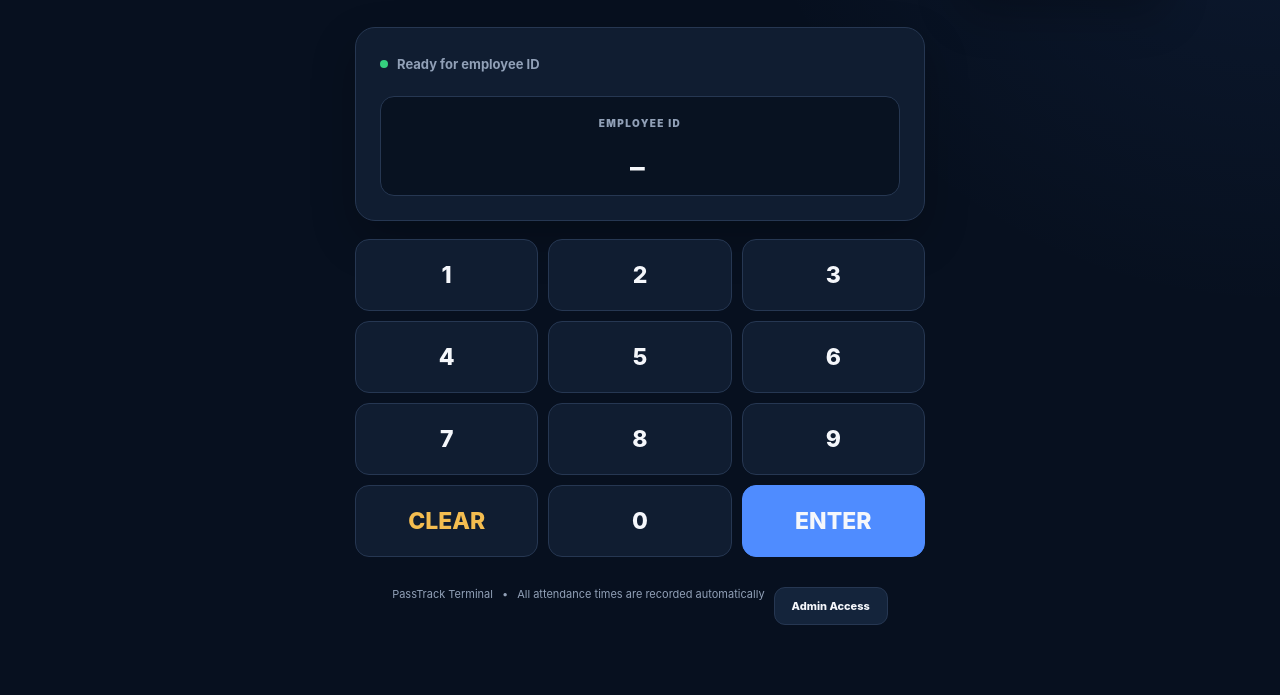
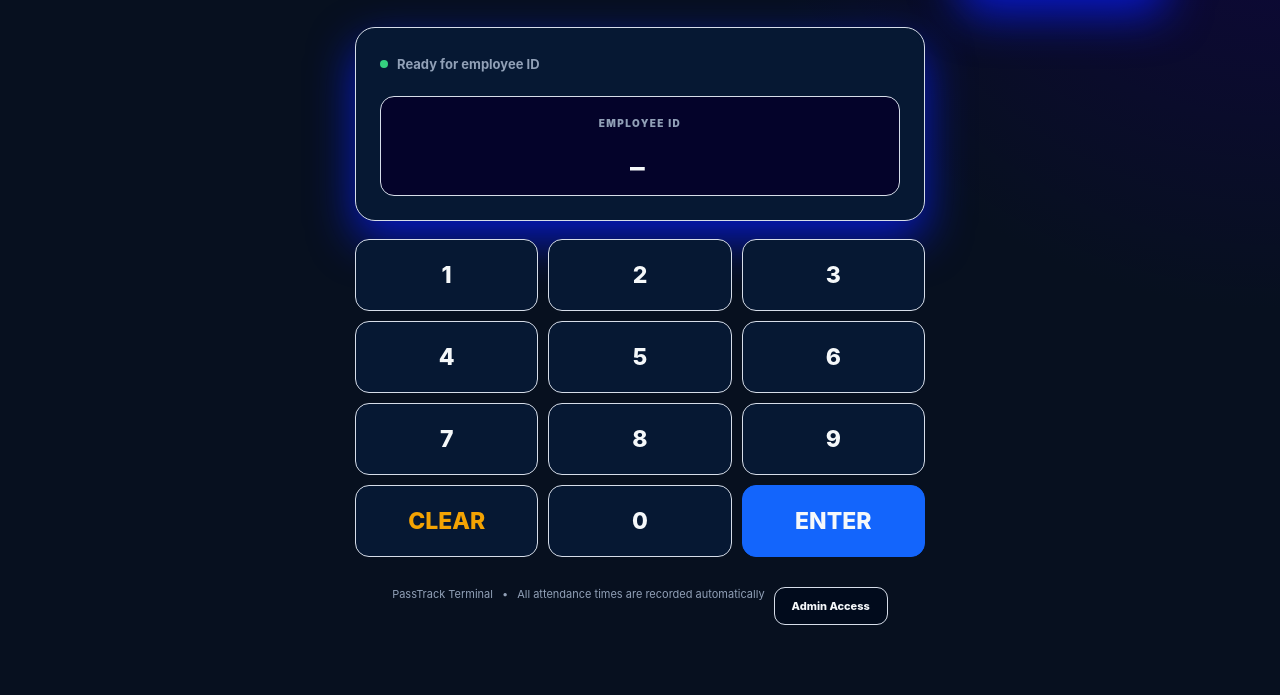
Before and after one commit to kokolade/PassTrack, a plain HTML site: page index.html in a window 1280 px wide. Shown: the part 246-941 px from the top of the page. Drawn offline with Linux system fonts and the light colour scheme.

Commit message:
update PassTrack features

```diff
--- a/css/styles.css
+++ b/css/styles.css
@@ -1,22 +1,22 @@
 :root {
   --bg: #07101f;
   --bg-soft: #0c1729;
-  --panel: #101d31;
-  --panel-2: #14243b;
-  --border: #263752;
+  --panel: #061833;
+  --panel-2: #010b1c;
+  --border: #d6dde9;
 
-  --text: #f5f7fb;
+  --text: #f5f8fa;
   --muted: #91a0b7;
 
-  --primary: #4f8cff;
-  --primary-dark: #3778eb;
+  --primary: #1365fc;
+  --primary-dark: #e4e6ea;
 
   --success: #35d07f;
-  --warning: #f4bd50;
-  --danger: #f26464;
+  --warning: #f3a303;
+  --danger: #f40909;
 
   --radius: 16px;
-  --shadow: 0 18px 45px rgba(0, 0, 0, 0.24);
+  --shadow: 0 18px 45px rgba(7, 27, 245, 0.768);
 }
 
 * {
@@ -34,7 +34,7 @@ body {
   background:
     radial-gradient(
       circle at top right,
-      rgba(79, 140, 255, 0.09),
+      rgba(18, 1, 75, 0.807),
       transparent 35%
     ),
     var(--bg);
@@ -80,7 +80,7 @@ a {
 
   border-bottom: 1px solid var(--border);
 
-  background: rgba(7, 16, 31, 0.88);
+  background: rgba(0, 16, 43, 0.88);
 
   backdrop-filter: blur(12px);
 
@@ -218,7 +218,7 @@ a {
 
 .button-primary {
   background: var(--primary);
-  color: white;
+  color: rgb(243, 239, 239);
 }
 
 .button-primary:hover {
@@ -338,7 +338,7 @@ a {
 
   border-radius: 14px;
 
-  background: #081221;
+  background: #04032a;
 
   border: 1px solid var(--border);
 
@@ -575,7 +575,7 @@ th,
 td {
   padding: 15px 20px;
 
-  border-bottom: 1px solid rgba(38, 55, 82, 0.7);
+  border-bottom: 1px solid rgba(221, 220, 220, 0.7);
 
   text-align: left;
 
@@ -607,7 +607,7 @@ tr:last-child td {
 }
 
 .status-working {
-  color: #72e6a8;
+  color: #0804f5;
   background: rgba(53, 208, 127, 0.1);
 }
 
```
